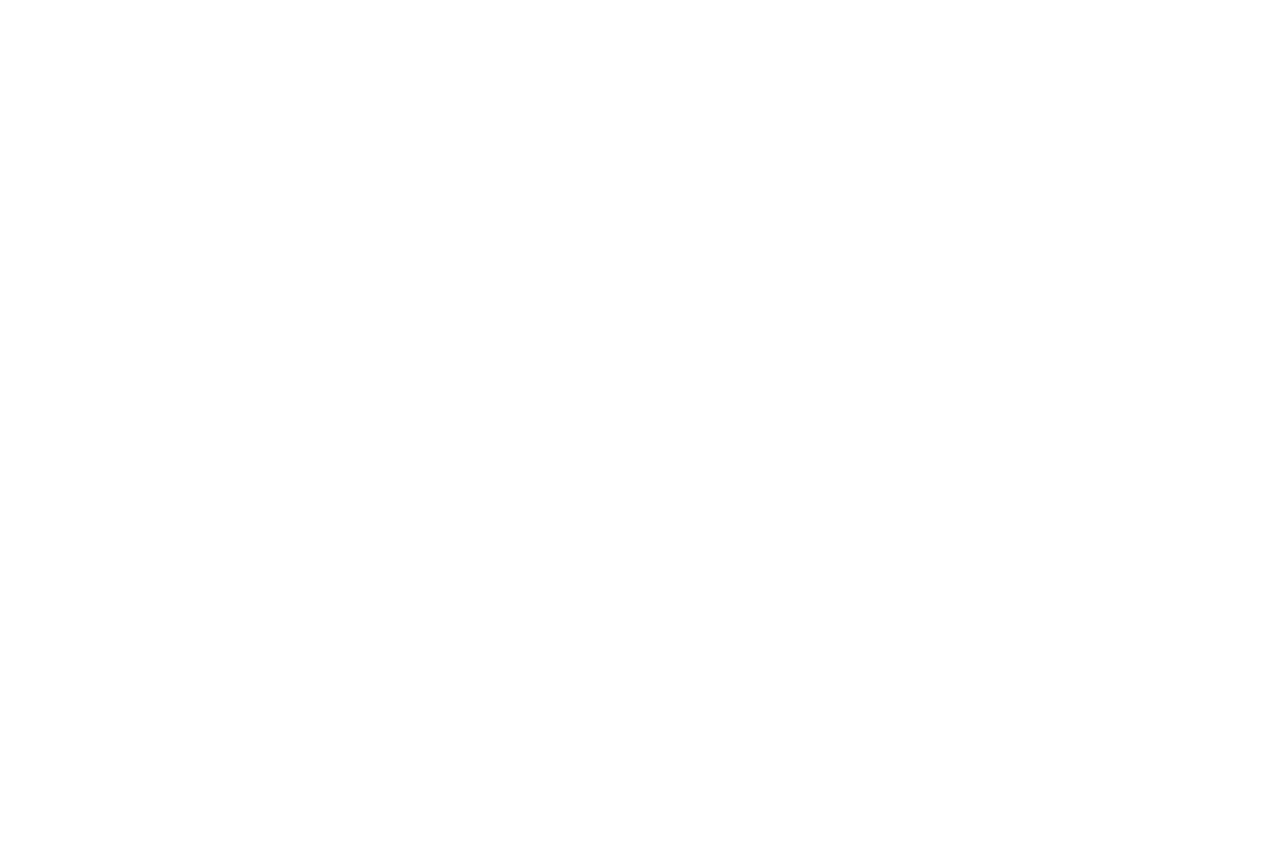
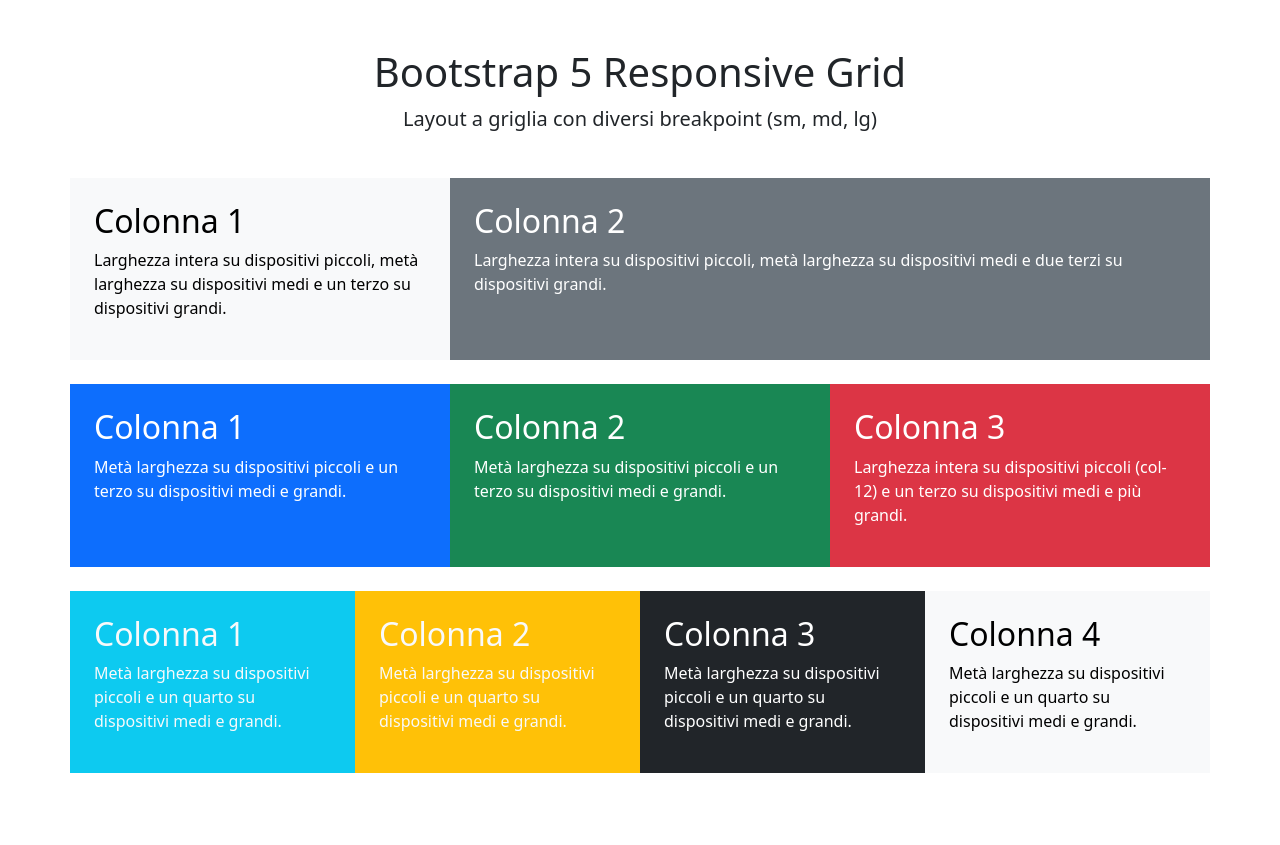
Before and after one commit to Pierluigi97/htmlcss-bootstrap-layout, a plain HTML site: page index.html in a window 1280 px wide. Before the commit the page ends 800 px from the top, so only its background shows below. Drawn offline with nearby package versions, Linux system fonts and the light colour scheme.

Commit message:
[add] header and main in index

```diff
--- a/index.html
+++ b/index.html
@@ -3,10 +3,85 @@
 <head>
     <meta charset="UTF-8">
     <meta name="viewport" content="width=, initial-scale=1.0">
+
+    <!--- BOOTSTRAP ---->
+
+    <link href="https://cdn.jsdelivr.net/npm/bootstrap@5.3.3/dist/css/bootstrap.min.css" rel="stylesheet" integrity="sha384-QWTKZyjpPEjISv5WaRU9OFeRpok6YctnYmDr5pNlyT2bRjXh0JMhjY6hW+ALEwIH" crossorigin="anonymous">
+
+    <!--- CUSTOM CSS-->
+
+    <link rel="stylesheet" href="style.css">
+
     <title>Bootstrap Grid Layout</title>
-    <link rel="stylesheet" href="style.css">
+
 </head>
+
 <body>
+
+    <header>
+        <div class="text-center pt-5">
+            <h1>Bootstrap 5 Responsive Grid</h1>
+            <p class="fs-5 fw-light">Layout a griglia con diversi breakpoint (sm, md, lg)</p>
+        </div>
+    </header>
+
+    <main class="pt-1 pb-5">
+        <section class="my-4">
+            <div class="container">
+                <div class="row">
+                    <div class="col-12 col-md-6 col-lg-4 text-bg-light p-4">
+                        <h2 >Colonna 1</h2>
+                        <p >Larghezza intera su dispositivi piccoli, metà larghezza su dispositivi medi e un terzo su dispositivi grandi.</p>
+                    </div>
+                    <div class="col-12 col-md-6 col-lg-8 text-bg-secondary p-4">
+                        <h2 >Colonna 2</h2>
+                        <p >Larghezza intera su dispositivi piccoli, metà larghezza su dispositivi medi e due terzi su dispositivi grandi.</p>
+                    </div>
+                </div>
+            </div>
+        </section>
+
+        <section class="my-4">
+            <div class="container">
+                <div class="row">
+                    <div class="col-6 col-md-4 text-bg-primary p-4">
+                        <h2>Colonna 1</h2>
+                        <p>Metà larghezza su dispositivi piccoli e un terzo su dispositivi medi e grandi.</p>
+                    </div>
+                    <div class="col-6 col-md-4 text-bg-success p-4">
+                        <h2>Colonna 2</h2>
+                        <p>Metà larghezza su dispositivi piccoli e un terzo su dispositivi medi e grandi.</p>
+                    </div>
+                    <div class="col-12 col-md-4 text-bg-danger p-4">
+                        <h2>Colonna 3</h2>
+                        <p>Larghezza intera su dispositivi piccoli (col-12) e un terzo su dispositivi medi e più grandi.</p>
+                    </div>
+                </div>
+            </div>
+        </section>
+        <section class="my-4">
+            <div class="container">
+                <div class="row">
+                    <div class="col-6 col-md-3 text-light bg-info p-4">
+                        <h2>Colonna 1</h2>
+                        <p>Metà larghezza su dispositivi piccoli e un quarto su dispositivi medi e grandi.</p>
+                    </div>
+                    <div class="col-6 col-md-3 text-light bg-warning p-4">
+                        <h2>Colonna 2</h2>
+                        <p>Metà larghezza su dispositivi piccoli e un quarto su dispositivi medi e grandi.</p>
+                    </div>
+                    <div class="col-6 col-md-3 text-bg-dark p-4">
+                        <h2>Colonna 3</h2>
+                        <p>Metà larghezza su dispositivi piccoli e un quarto su dispositivi medi e grandi.</p>
+                    </div>
+                    <div class="col-6 col-md-3 text-bg-light p-4">
+                        <h2>Colonna 4</h2>
+                        <p>Metà larghezza su dispositivi piccoli e un quarto su dispositivi medi e grandi.</p>
+                    </div>
+                </div>
+            </div>
+        </section>
+    </main>
 
 </body>
 </html>
```
